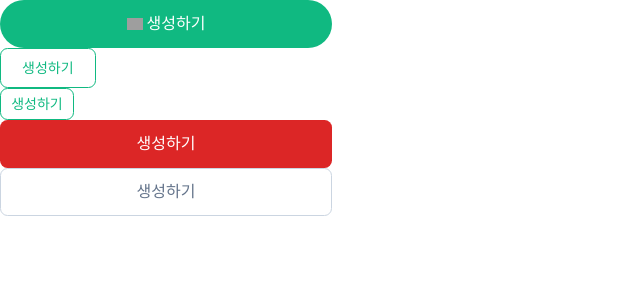
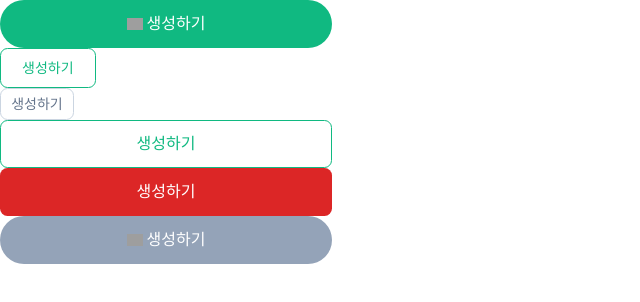
Before and after one commit to mingmi9/fe11-part4-team1-coworkers, a Next.js app: page /button-test in a window 1280 px wide. Shown: the top 302 px of the page, without its empty margins (0-640 px from the left). Built offline with nearby package versions, Linux system fonts and the light colour scheme; grey boxes are pictures that could not be loaded; a web font is replaced by a local one.

Commit message:
테스트 페이지 추가 작성

```diff
--- a/app/button-test/page.tsx
+++ b/app/button-test/page.tsx
@@ -12,13 +12,22 @@ export default function ButtonTest() {
       <Button size="medium" style="outlined">
         생성하기
       </Button>
-      <Button size="small" style="secondary">
+      <Button size="small" style="outlined_secondary">
+        생성하기
+      </Button>
+      <Button size="large" style="secondary">
         생성하기
       </Button>
       <Button size="large" style="danger">
         생성하기
       </Button>
-      <Button size="large" style="outlined_secondary">
+      <Button
+        size="large"
+        icon="check"
+        round="full"
+        onClick={handleButton}
+        disabled
+      >
         생성하기
       </Button>
     </div>
```
